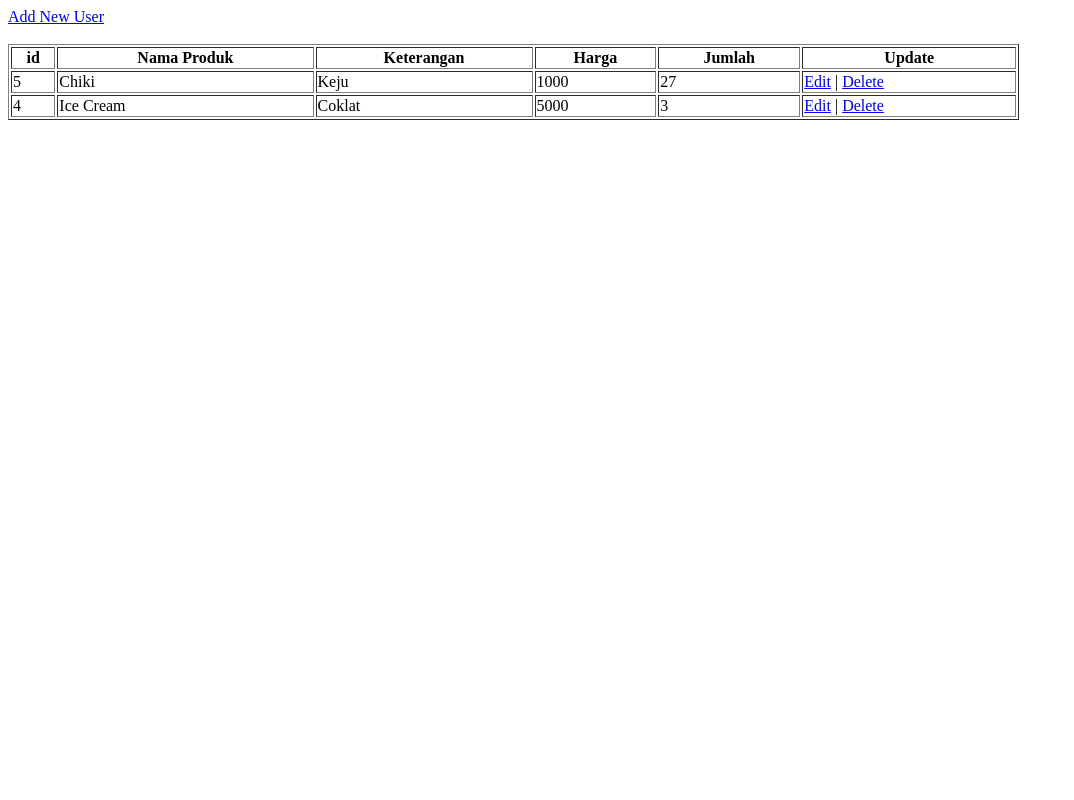
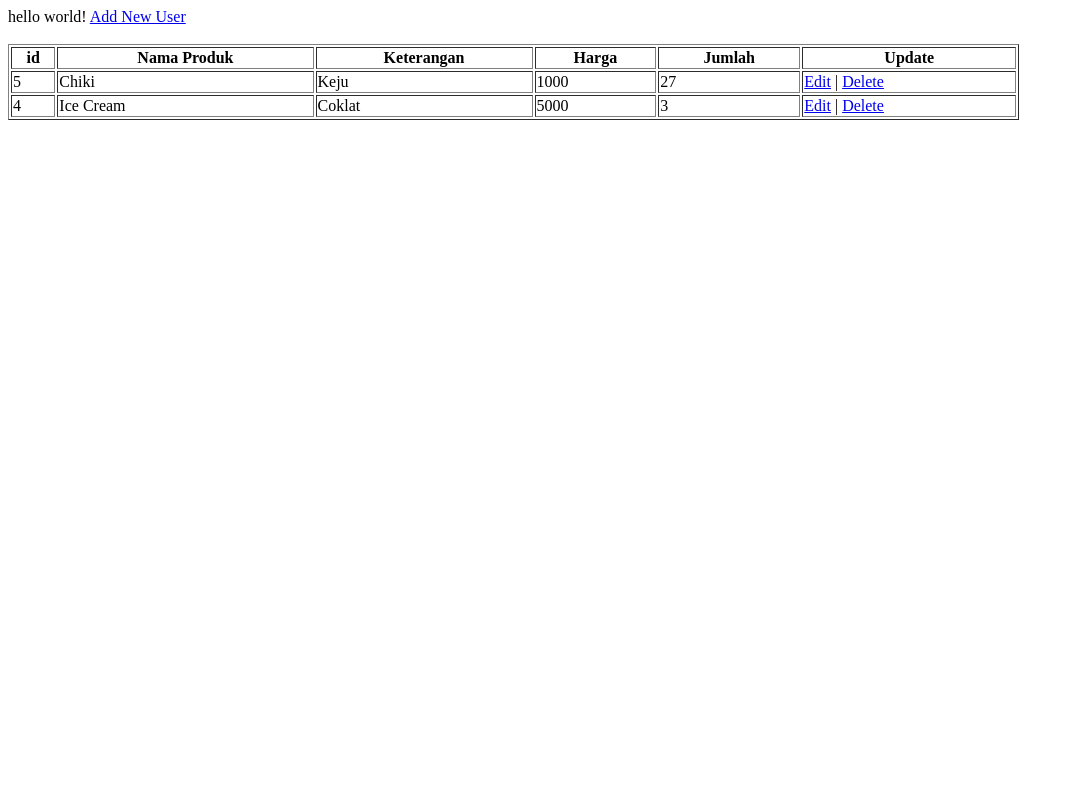
Before and after one commit to hendriramadhan/crudsederhana, a PHP site: page / in a window 1280 px wide. Shown: the whole page, without its empty margins (0-1074 px from the left). Run offline with PHP 8.4, Linux system fonts and the light colour scheme; data comes from the database, SQL or seed files in the repository.

Commit message:
menambahan hello world

```diff
--- a/index.php
+++ b/index.php
@@ -10,6 +10,7 @@ $result = mysqli_query($mysqli, "SELECT * FROM produk ORDER BY id DESC");
 </head>
 
 <body>
+    hello world!
 <a href="add.php">Add New User</a><br/><br/>
 
     <table width='80%' border=1>
```
